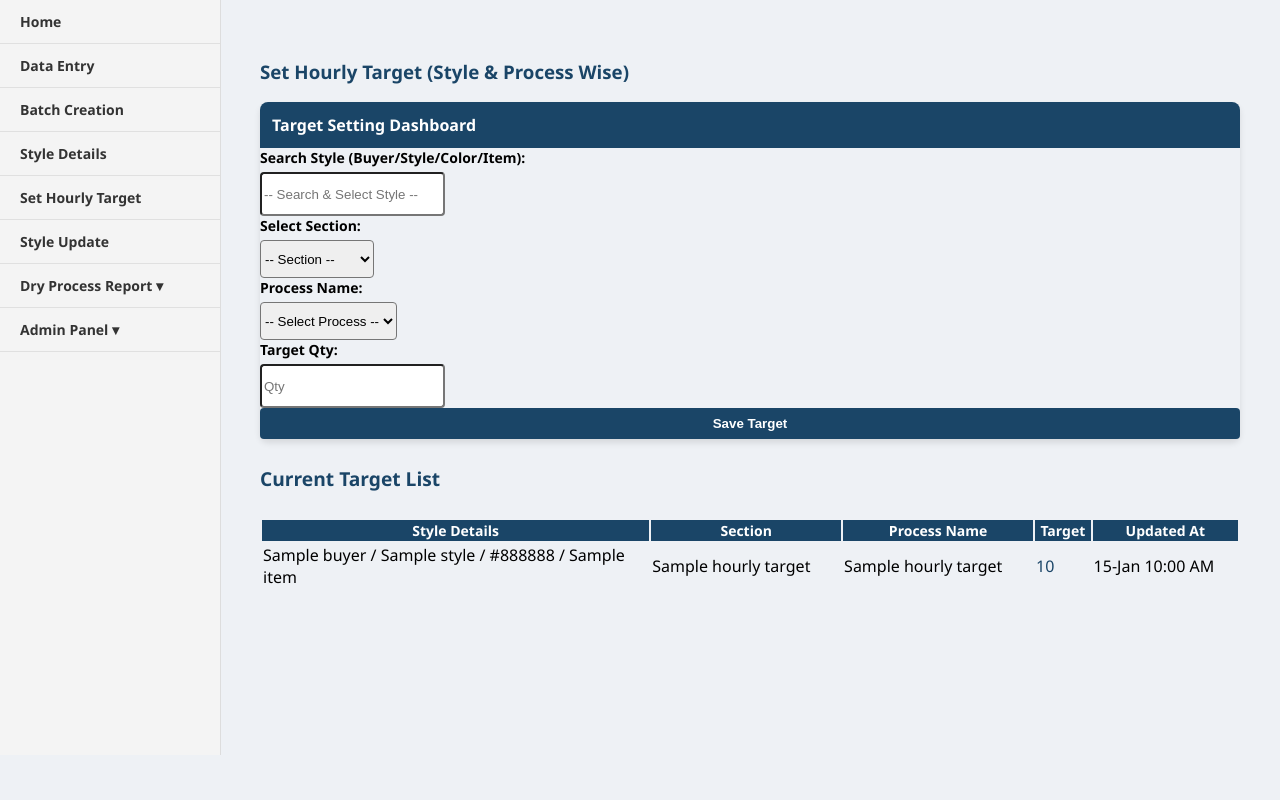
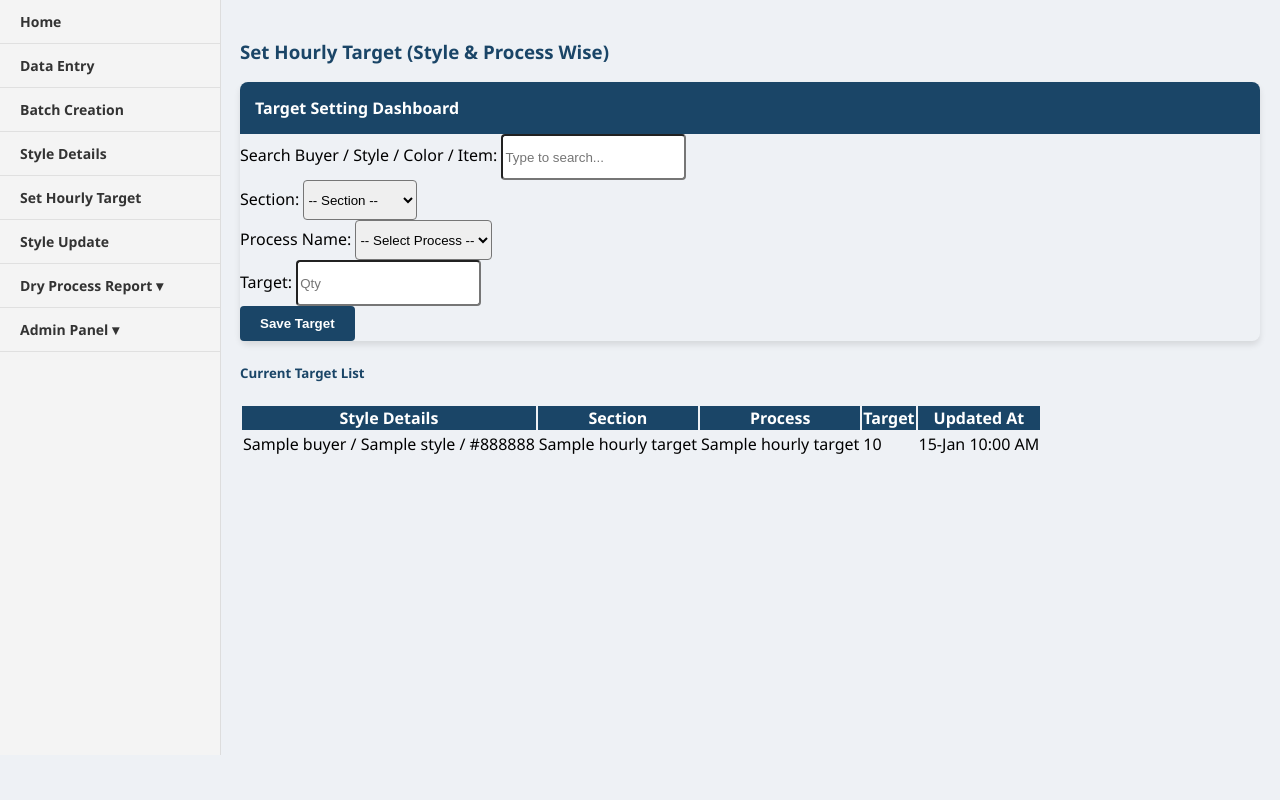
Before and after one commit to IE-SQUARE/Garments-Production-System, a Flask app: page /set_hourly_target in a window 1280 px wide. Shown: the part 45-845 px from the top of the page. Run offline with Flask 3, Linux system fonts and the light colour scheme; the visitor is signed in with stand-in values (Sample User, id 1); a database or web service that is not in the repository returns one stand-in record (values such as "Sample title"); some libraries are stand-ins or nearby versions.

Commit message:
Update set_target.html

```diff
--- a/templates/set_target.html
+++ b/templates/set_target.html
@@ -3,29 +3,25 @@
 {% block content %}
 <style>
     .card { border-radius: 8px; box-shadow: 0 4px 6px rgba(0,0,0,0.1); border: none; margin-bottom: 20px; }
-    .card-header { background-color: #1a4567; color: white; font-weight: bold; border-radius: 8px 8px 0 0 !important; padding: 12px; }
-    .btn-save { background-color: #1a4567; color: white; border: none; font-weight: bold; width: 100%; border-radius: 4px; padding: 8px; }
-    .btn-save:hover { background-color: #14354f; color: #fff; }
-    .form-label { font-weight: 600; margin-bottom: 5px; display: block; font-size: 14px; }
-    .table thead { background-color: #1a4567; color: white; font-size: 14px; }
-    .container-fluid { padding: 20px; }
-    .form-control { border-radius: 4px; height: 38px; }
+    .card-header { background-color: #1a4567; color: white; font-weight: bold; padding: 15px; border-radius: 8px 8px 0 0 !important; }
+    .btn-save { background-color: #1a4567; color: white; border: none; font-weight: bold; padding: 10px 20px; border-radius: 4px; }
+    .btn-save:hover { background-color: #14354f; color: white; }
+    .form-control { height: 40px; border-radius: 4px; }
+    .table thead { background-color: #1a4567; color: white; }
 </style>
 
-<div class="container-fluid">
+<div class="container-fluid py-4">
     <h3 class="mb-4" style="color: #1a4567; font-weight: bold;">Set Hourly Target (Style & Process Wise)</h3>
 
-    <div class="card shadow-sm">
-        <div class="card-header">
-            Target Setting Dashboard
-        </div>
+    <div class="card">
+        <div class="card-header">Target Setting Dashboard</div>
         <div class="card-body">
             <form method="POST">
                 <div class="row align-items-end">
                     <div class="col-md-4 mb-3">
-                        <label class="form-label">Search Style (Buyer/Style/Color/Item):</label>
-                        <input list="styles" name="style_label" id="style_input" class="form-control" placeholder="-- Search & Select Style --" required autocomplete="off">
-                        <datalist id="styles">
+                        <label class="font-weight-bold">Search Buyer / Style / Color / Item:</label>
+                        <input list="styles_list" name="style_label" class="form-control" placeholder="Type to search..." required autocomplete="off">
+                        <datalist id="styles_list">
                             {% for style in master_rows %}
                                 <option value="{{ style }}">
                             {% endfor %}
@@ -33,8 +29,8 @@
                     </div>
 
                     <div class="col-md-2 mb-3">
-                        <label class="form-label">Select Section:</label>
-                        <select name="section" id="section_select" class="form-control" required onchange="loadProcesses(this.value)">
+                        <label class="font-weight-bold">Section:</label>
+                        <select name="section" id="section_select" class="form-control" required onchange="updateProcesses(this.value)">
                             <option value="">-- Section --</option>
                             {% for sec in sections %}
                                 <option value="{{ sec }}">{{ sec }}</option>
@@ -43,34 +39,34 @@
                     </div>
 
                     <div class="col-md-3 mb-3">
-                        <label class="form-label">Process Name:</label>
+                        <label class="font-weight-bold">Process Name:</label>
                         <select name="process" id="process_select" class="form-control" required>
                             <option value="">-- Select Process --</option>
                         </select>
                     </div>
 
                     <div class="col-md-1 mb-3">
-                        <label class="form-label">Target Qty:</label>
-                        <input type="number" name="target" class="form-control" placeholder="Qty" required min="1">
+                        <label class="font-weight-bold">Target:</label>
+                        <input type="number" name="target" class="form-control" placeholder="Qty" required>
                     </div>
 
                     <div class="col-md-2 mb-3">
-                        <button type="submit" class="btn btn-save">Save Target</button>
+                        <button type="submit" class="btn btn-save w-100">Save Target</button>
                     </div>
                 </div>
             </form>
         </div>
     </div>
 
-    <div class="mt-4">
-        <h4 class="mb-3" style="color: #1a4567; font-weight: bold; font-size: 1.2rem;">Current Target List</h4>
-        <div class="table-responsive bg-white rounded shadow-sm">
-            <table class="table table-bordered table-hover mb-0">
+    <div class="mt-4 shadow-sm bg-white p-3 rounded">
+        <h5 class="mb-3" style="color: #1a4567; font-weight: bold;">Current Target List</h5>
+        <div class="table-responsive">
+            <table class="table table-bordered table-hover">
                 <thead>
                     <tr>
-                        <th style="width: 40%;">Style Details</th>
+                        <th>Style Details</th>
                         <th>Section</th>
-                        <th>Process Name</th>
+                        <th>Process</th>
                         <th class="text-center">Target</th>
                         <th>Updated At</th>
                     </tr>
@@ -78,15 +74,11 @@
                 <tbody>
                     {% for t in targets %}
                     <tr>
-                        <td>{{ t.buyer }} / {{ t.style }} / {{ t.color }} / {{ t.item }}</td>
-                        <td>{{ t.section_name }}</td>
+                        <td>{{ t.buyer }} / {{ t.style }} / {{ t.color }}</td>
+                        <td><span class="badge badge-info">{{ t.section_name }}</span></td>
                         <td>{{ t.process_name }}</td>
-                        <td class="text-center font-weight-bold" style="color: #1a4567;">{{ t.target_qty }}</td>
+                        <td class="text-center font-weight-bold">{{ t.target_qty }}</td>
                         <td class="small text-muted">{{ t.updated_at.strftime('%d-%b %I:%M %p') if t.updated_at else '' }}</td>
-                    </tr>
-                    {% else %}
-                    <tr>
-                        <td colspan="5" class="text-center text-muted">No data available</td>
                     </tr>
                     {% endfor %}
                 </tbody>
@@ -96,30 +88,20 @@
 </div>
 
 <script>
-function loadProcesses(sectionName) {
-    const processSelect = document.getElementById('process_select');
-    processSelect.innerHTML = '<option value="">Loading...</option>';
+function updateProcesses(sectionName) {
+    const pSelect = document.getElementById('process_select');
+    pSelect.innerHTML = '<option value="">Loading...</option>';
 
-    if (!sectionName) {
-        processSelect.innerHTML = '<option value="">-- Select Process --</option>';
-        return;
-    }
-
-    // Your backend API route to get processes
     fetch('/get_processes_for_target/' + encodeURIComponent(sectionName))
-        .then(response => response.json())
+        .then(res => res.json())
         .then(data => {
-            processSelect.innerHTML = '<option value="">-- Select Process --</option>';
-            data.forEach(proc => {
-                let option = document.createElement('option');
-                option.value = proc;
-                option.text = proc;
-                processSelect.appendChild(option);
+            pSelect.innerHTML = '<option value="">-- Select Process --</option>';
+            data.forEach(p => {
+                let opt = document.createElement('option');
+                opt.value = p; // সরাসরি স্ট্রিং ভ্যালু ব্যবহার
+                opt.text = p;
+                pSelect.appendChild(opt);
             });
-        })
-        .catch(err => {
-            console.error('Error:', err);
-            processSelect.innerHTML = '<option value="">Error!</option>';
         });
 }
 </script>
```
